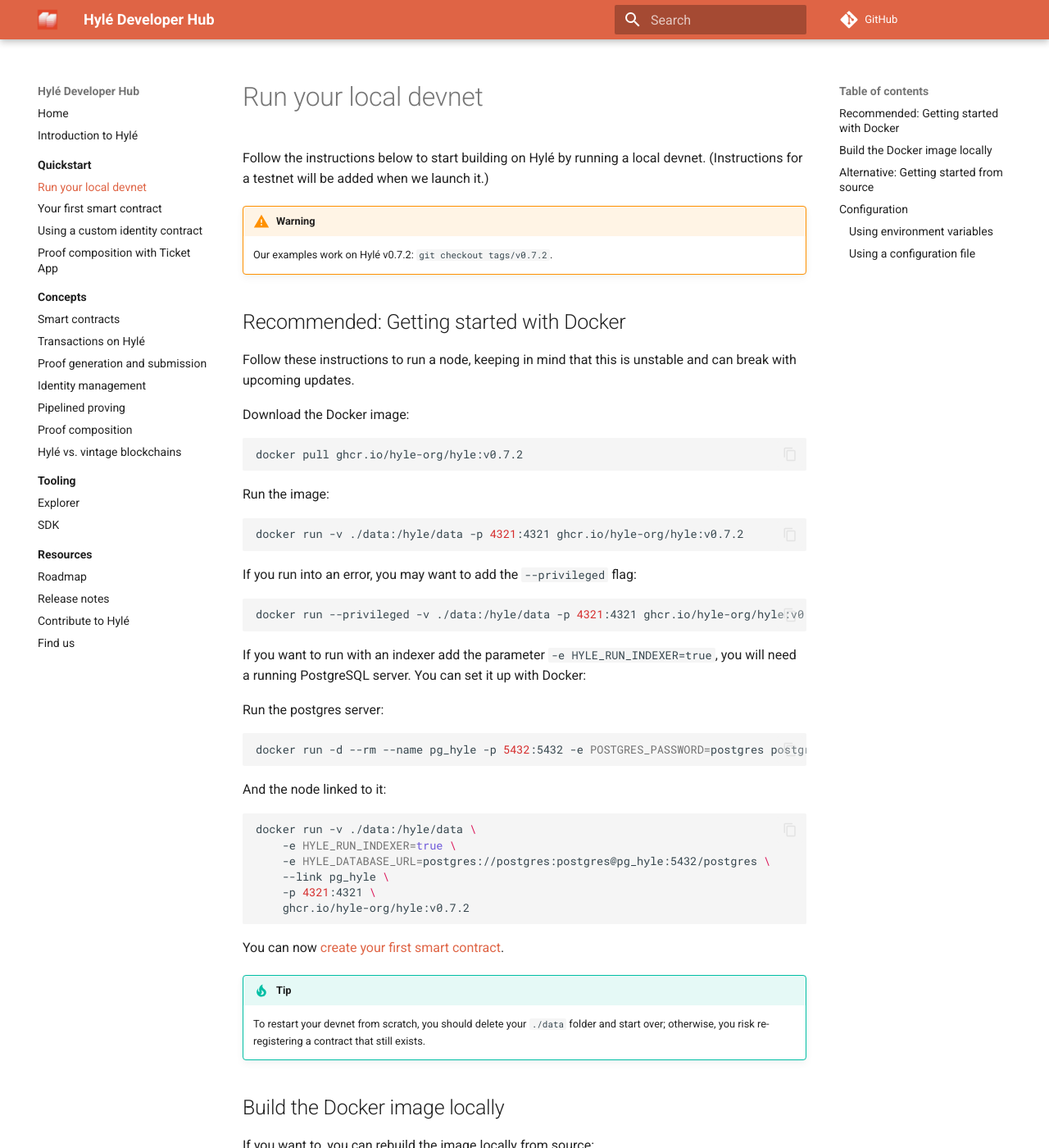
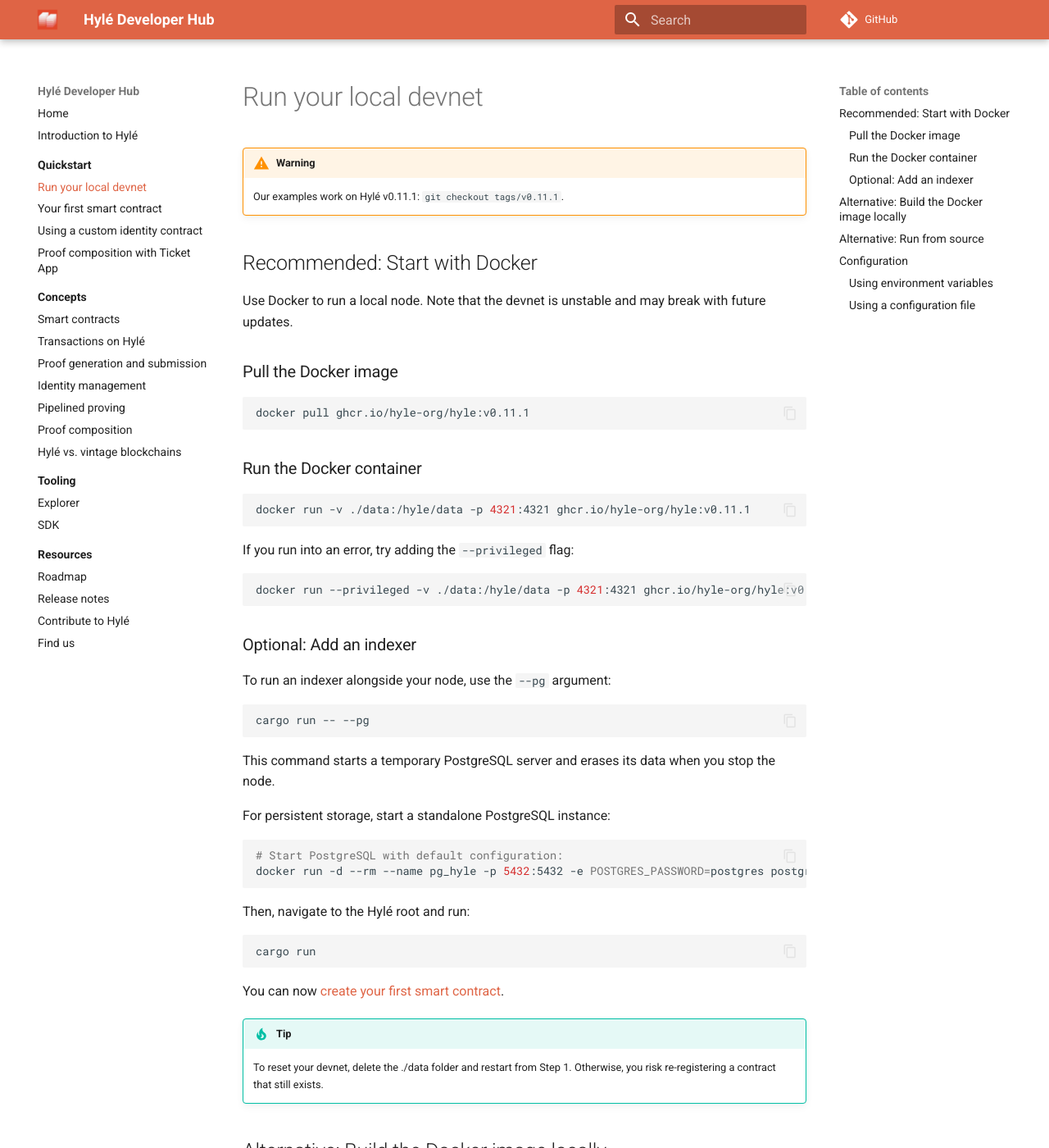
Before and after one commit to Hyle-org/devhub-hyle, an MkDocs documentation site: the page built from docs/quickstart/devnet.md, in a window 1280 px wide and 1400 px high. Shown: the whole window at 82% size. Built offline with MkDocs 1.6.1 and Material for MkDocs 9.7.7, drawn with Linux system fonts in a browser that asks for light colours; plug-ins that fetch from the network failed and are left out; comment, search, counter and statistics services are not loaded; some of the changed text lies outside the part shown.

Commit message:
add built-in indexer

````diff
--- a/docs/quickstart/devnet.md
+++ b/docs/quickstart/devnet.md
@@ -1,74 +1,74 @@
 # Run your local devnet
 
-Follow the instructions below to start building on Hylé by running a local devnet. (Instructions for a testnet will be added when we launch it.)
+!!! warning
+    Our examples work on Hylé v0.11.1: `git checkout tags/v0.11.1`.
 
-!!! warning
-    Our examples work on Hylé v0.7.2: `git checkout tags/v0.7.2`.
+## Recommended: Start with Docker
 
-## Recommended: Getting started with Docker
+Use Docker to run a local node. Note that the devnet is unstable and may break with future updates.
 
-Follow these instructions to run a node, keeping in mind that this is unstable and can break with upcoming updates.
-
-Download the Docker image:
+### Pull the Docker image
 
 ```bash
-docker pull ghcr.io/hyle-org/hyle:v0.7.2
+docker pull ghcr.io/hyle-org/hyle:v0.11.1
 ```
 
-Run the image:
+### Run the Docker container
 
 ```bash
-docker run -v ./data:/hyle/data -p 4321:4321 ghcr.io/hyle-org/hyle:v0.7.2
+docker run -v ./data:/hyle/data -p 4321:4321 ghcr.io/hyle-org/hyle:v0.11.1
 ```
 
-If you run into an error, you may want to add the `--privileged` flag:
+If you run into an error, try adding the `--privileged` flag:
 
 ```bash
-docker run --privileged -v ./data:/hyle/data -p 4321:4321 ghcr.io/hyle-org/hyle:v0.7.2
+docker run --privileged -v ./data:/hyle/data -p 4321:4321 ghcr.io/hyle-org/hyle:v0.11.1
 ```
 
-If you want to run with an indexer add the parameter `-e HYLE_RUN_INDEXER=true`, you will need a running PostgreSQL server. You can set it up with Docker:
+### Optional: Add an indexer
 
-Run the postgres server:
+To run an indexer alongside your node, use the `--pg` argument:
 
 ```bash
+cargo run -- --pg
+```
+
+This command starts a temporary PostgreSQL server and erases its data when you stop the node.
+
+For persistent storage, start a standalone PostgreSQL instance:
+
+```bash
+# Start PostgreSQL with default configuration:
 docker run -d --rm --name pg_hyle -p 5432:5432 -e POSTGRES_PASSWORD=postgres postgres
 ```
 
-And the node linked to it:
+Then, navigate to the Hylé root and run:
 
 ```bash
-docker run -v ./data:/hyle/data \
-    -e HYLE_RUN_INDEXER=true \
-    -e HYLE_DATABASE_URL=postgres://postgres:postgres@pg_hyle:5432/postgres \
-    --link pg_hyle \
-    -p 4321:4321 \
-    ghcr.io/hyle-org/hyle:v0.7.2
+cargo run
 ```
 
 You can now [create your first smart contract](./your-first-smart-contract.md).
 
 !!! tip
-    To restart your devnet from scratch, you should delete your `./data` folder and start over; otherwise, you risk re-registering a contract that still exists.
+    To reset your devnet, delete the ./data folder and restart from Step 1. Otherwise, you risk re-registering a contract that still exists.
 
-## Build the Docker image locally
+## Alternative: Build the Docker image locally
 
-If you want to, you can rebuild the image locally from source:
+If you prefer to build the image from source, run:
 
 ```bash
 docker build -t Hyle-org/hyle . && docker run -dit Hyle-org/hyle
 ```
 
-## Alternative: Getting started from source
+## Alternative: Run from source
 
-To start a single-node devnet (with consensus disabled), which is useful to build & debug smart contracts, run:
+For a single-node devnet (consensus disabled), useful for debugging smart contracts, run:
 
 ```bash
 cargo build
 HYLE_RUN_INDEXER=false cargo run --bin hyle
 ```
-
-To run our examples, please `git checkout tags/v0.7.2`: this is the version they run on.
 
 ## Configuration
 
@@ -99,15 +99,16 @@
 
 ### Using a configuration file
 
-To use a configuration file, copy the default settings where you run the node. If a file named config.ron is present, it will be automatically loaded by the node at startup.
+To load settings from a file, place `config.ron` in your node's working directory. It will be detected automatically at startup.
 
-If you're using Docker:
+For Docker users, mount the config file when running the container:
 
 ```bash
-docker run -v ./data:/hyle/data -v ./config.run:/hyle/config.ron -e HYLE_RUN_INDEXER=false -p 4321:4321 -p 1234:1234 ghcr.io/hyle-org/hyle:v0.7.2
+docker run -v ./data:/hyle/data -v ./config.run:/hyle/config.ron -e HYLE_RUN_INDEXER=false -p 4321:4321 -p 1234:1234 ghcr.io/hyle-org/hyle:v0.11.1
+cp ./src/utils/conf_defaults.ron config.ron
 ```
 
-Then, whether you're using Docker or building from source:
+For source users, copy the default config template:
 
 ```bash
 cp ./src/utils/conf_defaults.ron config.ron
````
